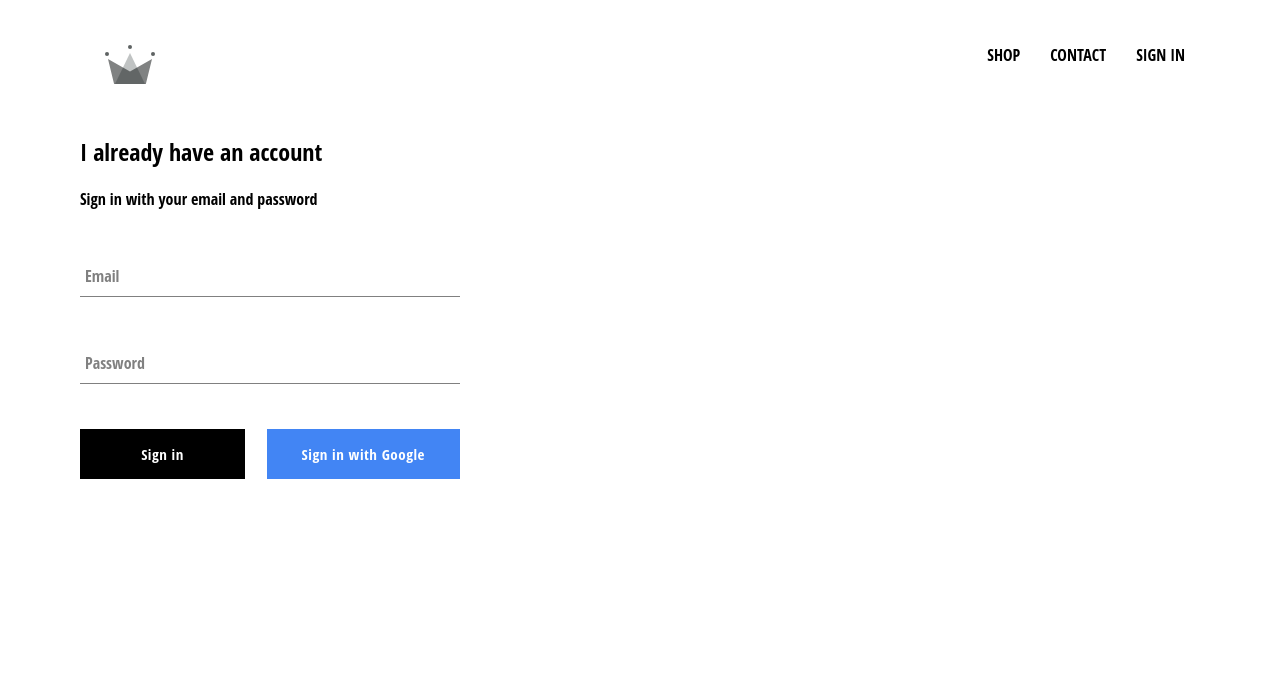
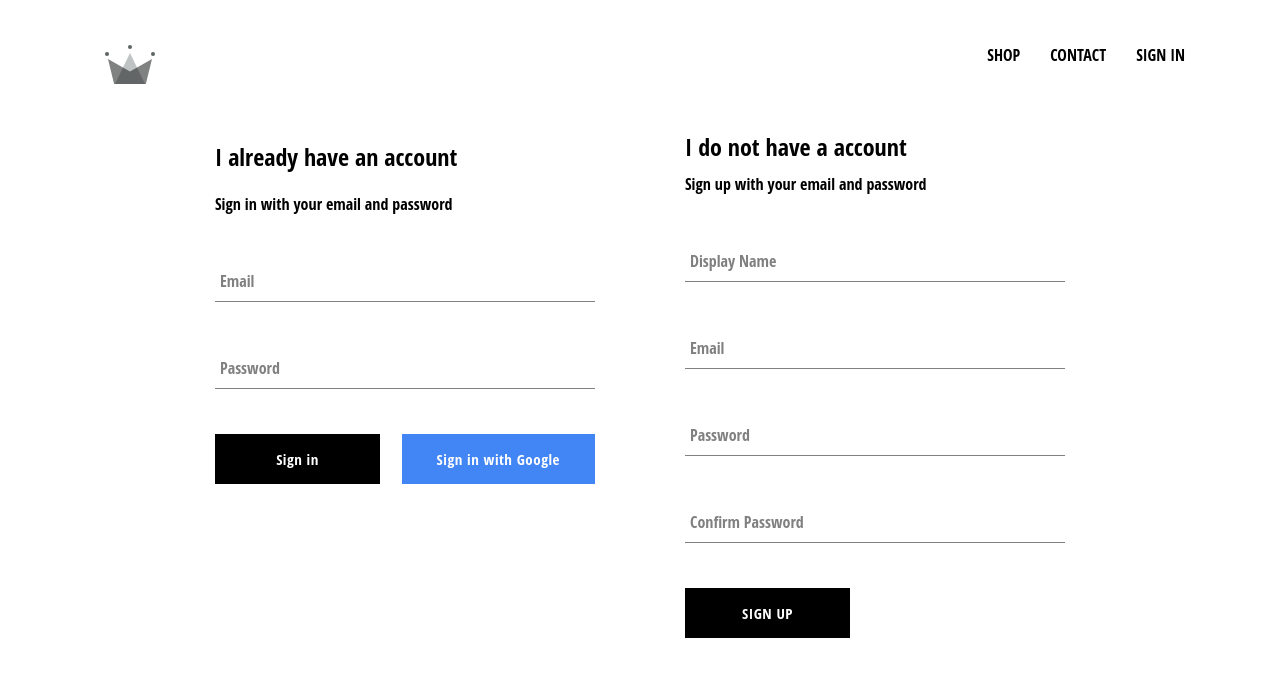
Before and after one commit to JacScript/crwn-clothing, a React (Create React App) app: page /signin in a window 1280 px wide. Shown: the top 676 px of the page. Built offline with nearby package versions, Linux system fonts and the light colour scheme; no server answers; the HTML template or start-up script is replaced by a standard one.

Commit message:
implemented firebase utils, include ability to store authenticated users into my firebase store

```diff
--- a/src/App.js
+++ b/src/App.js
@@ -7,7 +7,7 @@
 import ShopPage from './pages/shop/shop.component.jsx';
 import SignInAndSignUp from './pages/sign-in-and-sign-up/sign-in-and-sign-up.component';
 import Header from './components/header/header.component';
-import { auth } from './firebase/firebase.utils';
+import { auth, createUserProfileDocument } from './firebase/firebase.utils';
 
 
 class  App extends React.Component {
@@ -22,10 +22,24 @@
     unsubscribeFromAuth = null
 
     componentDidMount() {
-      this.unsubscribeFromAuth = auth.onAuthStateChanged(user => {
-        this.setState({ currentUser: user });
+      this.unsubscribeFromAuth = auth.onAuthStateChanged(async userAuth => {
+        if(userAuth) {
+           const userRef = await createUserProfileDocument(userAuth);
 
-        console.log(user);
+           userRef.onSnapshot(snapShot => {
+               this.setState({
+                currentUser: {
+                  id: snapShot.id,
+                  ...snapShot.data()
+                }
+               });
+
+               console.log(this.state);
+              });
+        } else {
+          this.setState({
+            currentUser: userAuth
+          }); }
       });
     }
 
--- /dev/null
+++ b/src/components/sign-up/sign-up.component.jsx
@@ -0,0 +1,101 @@
+import React from 'react';
+
+import FormInput from '../form-input/form-input.component';
+import CustomButton from '../custom-button/custom-button.component';
+
+import { auth, createUserProfileDocument } from '../../firebase/firebase.utils';
+
+import './sign-up.styles.scss';
+
+class SignUp extends React.Component {
+    constructor(){
+        super();
+
+        this.state = {
+            displayName:'',
+            email: '',
+            password: '',
+            confirmPassword: ''
+        };
+    }
+
+    handleSubmit = async event => {
+        event.preventDefault();
+
+        const { displayName, email, password, confirmPassword } = this.state;
+
+        if(password !== confirmPassword) {
+            alert("password don't match ");
+            return;
+        }
+
+        try {
+            const { user } =  await auth.createUserWithEmailAndPassword(email, password);
+
+            await createUserProfileDocument(user, { displayName });
+
+        this.setState({
+            displayName:'',
+            email: '',
+            password: '',
+            confirmPassword: ''
+        });
+
+        } catch (error) {
+           console.error(error);
+        }
+    };
+
+       handleChange = event => {
+          const { name, value } = event.target;
+
+          this.setState( {[name]: value} );
+       }
+
+    render() {
+     const {displayName, email,password, confirmPassword } = this.state;
+        return (
+            <div className='sign-up'>
+                <h2 className='title'>I do not have a account</h2>
+                <span>Sign up with your email and password</span>
+                <form className='sign-up-form' onSubmit={this.handleSubmit}>
+                   <FormInput
+                     type='text'
+                     name='displayName'
+                     value={displayName}
+                     onChange={this.handleChange}
+                     label='Display Name'
+                     required
+                   />
+                    <FormInput
+                     type='email'
+                     name='email'
+                     value={email}
+                     onChange={this.handleChange}
+                     label='Email'
+                     required
+                   />
+                   <FormInput
+                     type='password'
+                     name='password'
+                     value={password}
+                     onChange={this.handleChange}
+                     label='Password'
+                     required
+                   />
+                   <FormInput
+                     type='password'
+                     name='confirmPassword'
+                     value={confirmPassword}
+                     onChange={this.handleChange}
+                     label='Confirm Password'
+                     required
+                   />
+                   <CustomButton type='submit'>SIGN UP</CustomButton>
+                </form>
+            </div>
+        );
+    }
+}
+
+export default SignUp;
--- /dev/null
+++ b/src/components/sign-up/sign-up.styles.scss
@@ -0,0 +1,9 @@
+.sign-up {
+    display: flex;
+    flex-direction: column;
+    width: 380px;
+
+    .title {
+        margin: 10px 0;
+    }
+}
--- a/src/firebase/firebase.utils.js
+++ b/src/firebase/firebase.utils.js
@@ -1,6 +1,7 @@
 import firebase from 'firebase/compat/app';
 import 'firebase/compat/firestore';
 import 'firebase/compat/auth';
+import { useRef } from 'react';
 
 const config =  {
         apiKey: "AIzaSyC6RdmAnPCX5lgn-FI1bAVnti0qVlaEmxY",
@@ -10,7 +11,33 @@
         messagingSenderId: "440569374571",
         appId: "1:440569374571:web:1da346cd2beb1079cb4e2e",
         measurementId: "G-WPMPCG27Q7"
+      };
+
+export const createUserProfileDocument = async (userAuth, additionalData) => {
+    if(!userAuth) return ;
+
+    const userRef = firestore.doc(`users/${userAuth.uid}`);
+
+    const snapShot = await userRef.get();
+
+    if(!snapShot.exists) {
+      const { displayName, email } = userAuth;
+      const createdAt = new Date();
+
+      try {
+        await userRef.set({
+          displayName,
+          email,
+          createdAt,
+          ...additionalData
+        })
+      } catch(error) {
+        console.log('error created user', error.message);
       }
+    }
+
+    return userRef;
+};
 
  firebase.initializeApp(config);
 
--- a/src/pages/sign-in-and-sign-up/sign-in-and-sign-up.component.jsx
+++ b/src/pages/sign-in-and-sign-up/sign-in-and-sign-up.component.jsx
@@ -1,6 +1,7 @@
 import React from 'react';
 
 import SignIn from '../../components/sign-in/sign-in.component';
+import SignUp from '../../components/sign-up/sign-up.component';
 
 import './sign-in-and-sign-up.styles.scss';
 
@@ -8,6 +9,7 @@
 const SignInAndSignUpPage = () => (
     <div className='sign-in-and-sign-up'>
       <SignIn />
+      <SignUp />
     </div>
 )
 
--- a/src/pages/sign-in-and-sign-up/sign-in-and-sign-up.styles.scss
+++ b/src/pages/sign-in-and-sign-up/sign-in-and-sign-up.styles.scss
@@ -0,0 +1,6 @@
+.sign-in-and-sign-up {
+    width: 850px;
+    display: flex;
+    justify-content: space-between;
+    margin: 30px auto;
+}
```
